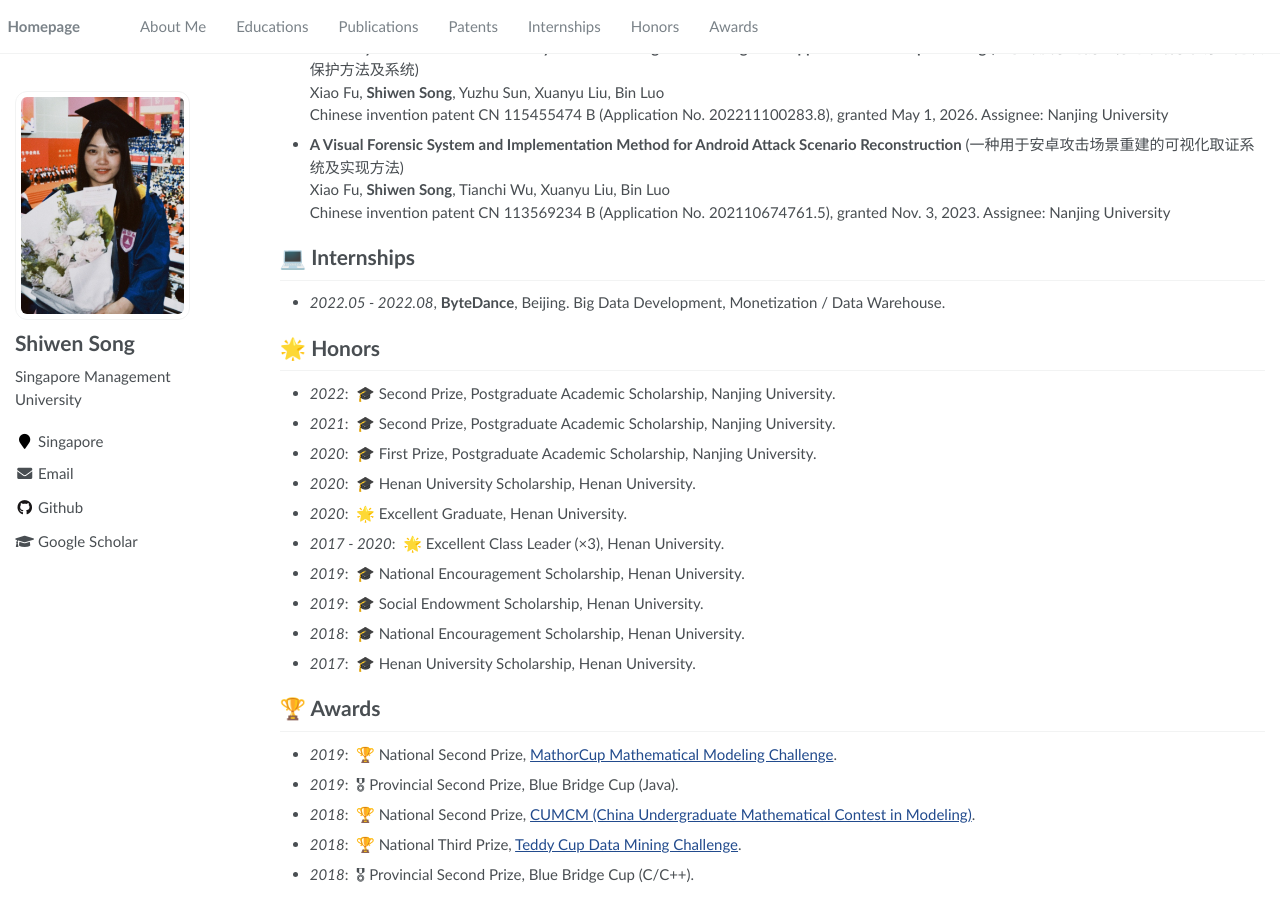
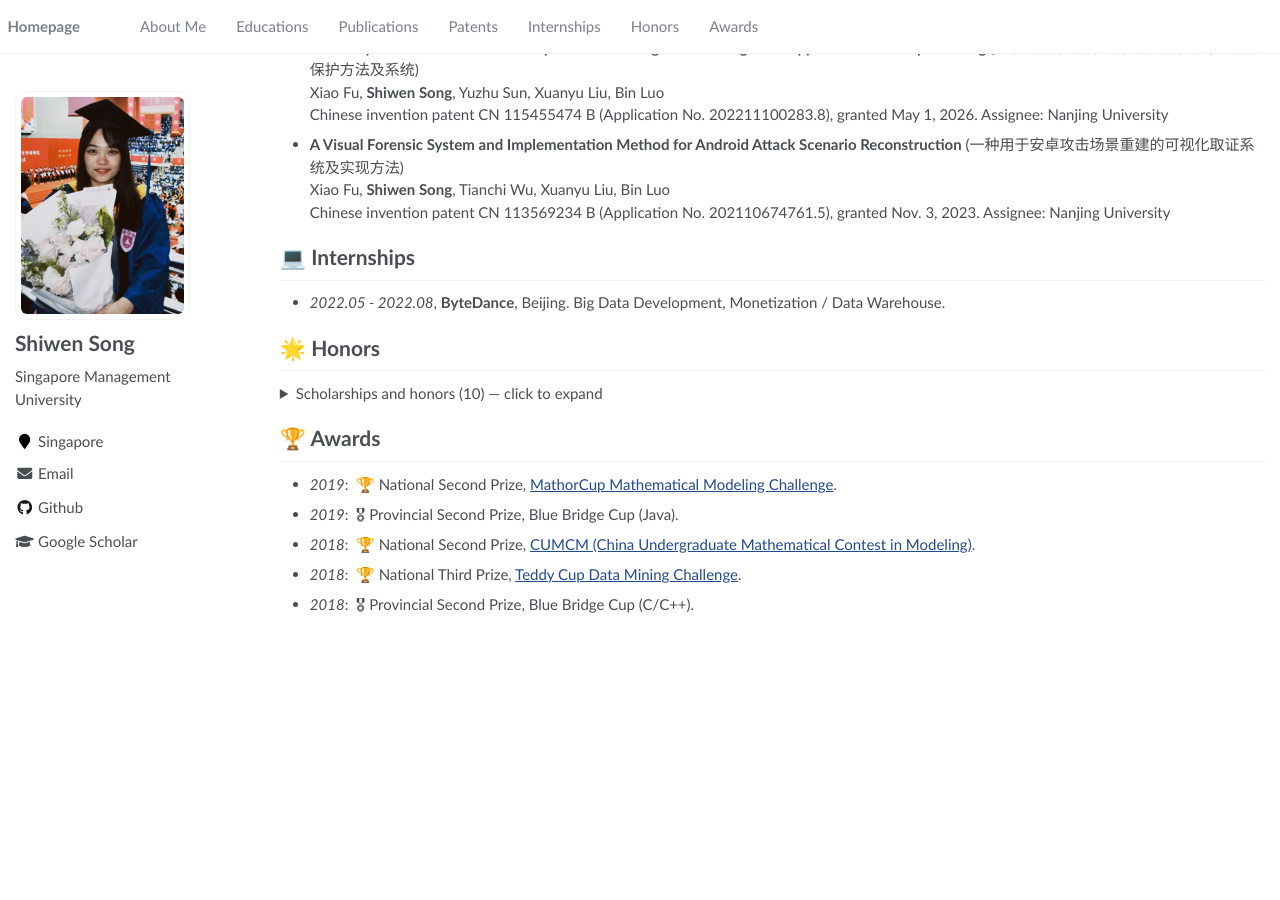
Before and after one commit to shiwen-song/shiwen-song.github.io, a Jekyll site: the page built from _pages/about.md, in a window 1280 px wide and 900 px high, scrolled down 950 px. Built offline with Jekyll 4.4.1, drawn with Linux system fonts in a browser that asks for light colours; after the commit the page ends 1580 px from its top, so only the background shows below that.

Commit message:
Collapse Honors section
Co-Authored-By: Claude Sonnet 5.5 <noreply@anthropic.com>

```diff
--- a/_pages/about.md
+++ b/_pages/about.md
@@ -70,6 +70,9 @@ Her research interests include mobile app security and testing, with a focus on
 - *2022.05 - 2022.08*, **ByteDance**, Beijing. Big Data Development, Monetization / Data Warehouse.
 
 # 🌟 Honors
+<details markdown="1">
+<summary>Scholarships and honors (10) — click to expand</summary>
+
 - *2022*: &nbsp;🎓 Second Prize, Postgraduate Academic Scholarship, Nanjing University.
 - *2021*: &nbsp;🎓 Second Prize, Postgraduate Academic Scholarship, Nanjing University.
 - *2020*: &nbsp;🎓 First Prize, Postgraduate Academic Scholarship, Nanjing University.
@@ -81,6 +84,8 @@ Her research interests include mobile app security and testing, with a focus on
 - *2018*: &nbsp;🎓 National Encouragement Scholarship, Henan University.
 - *2017*: &nbsp;🎓 Henan University Scholarship, Henan University.
 
+</details>
+
 # 🏆 Awards
 - *2019*: &nbsp;🏆 National Second Prize, [MathorCup Mathematical Modeling Challenge](https://www.saikr.com/c/nd/6142).
 - *2019*: &nbsp;🎖 Provincial Second Prize, Blue Bridge Cup (Java).
```
